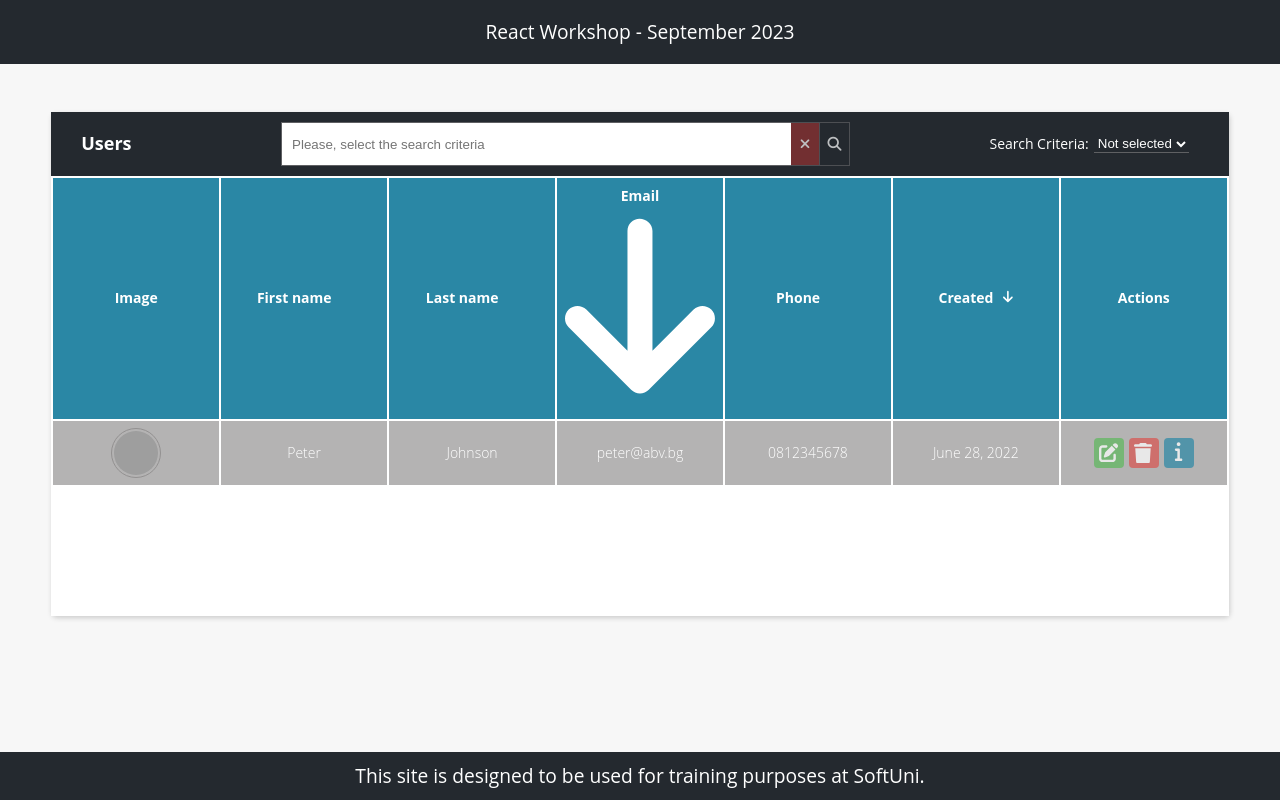
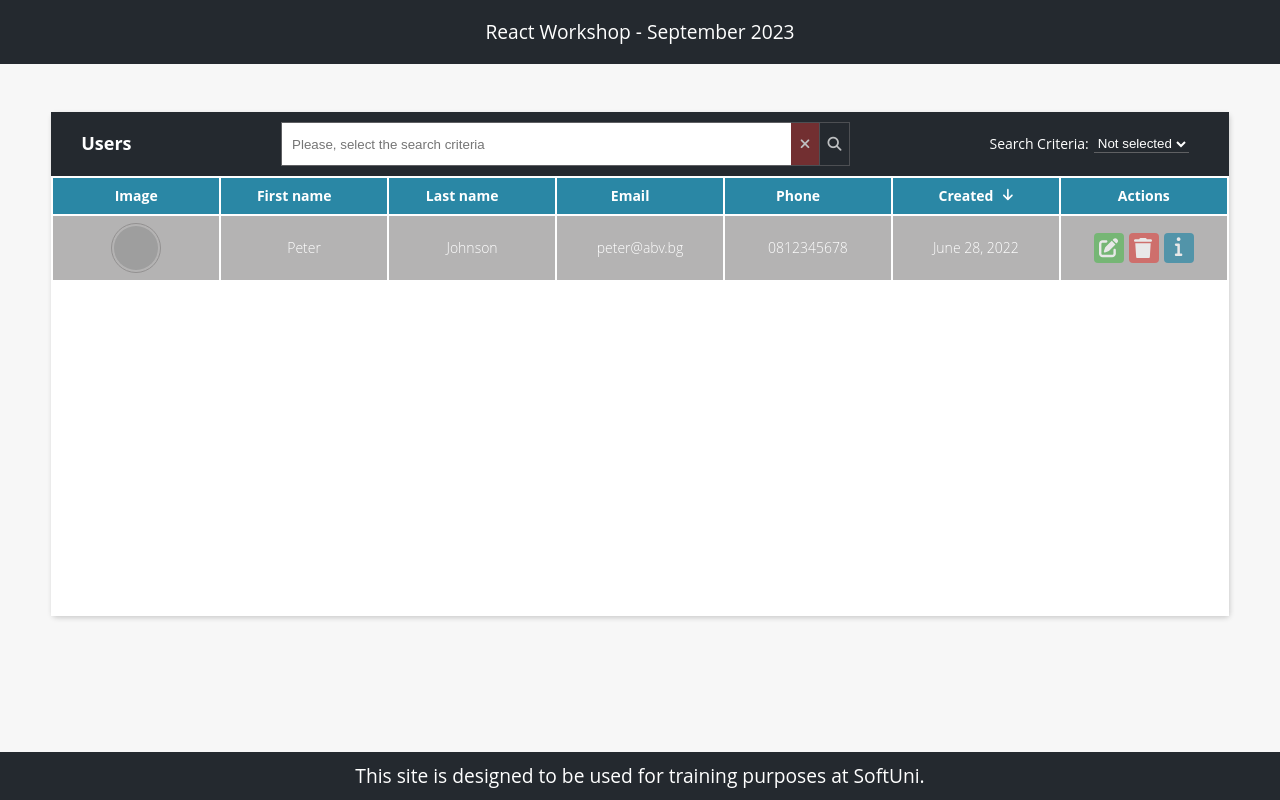
Before and after one commit to markov98/user-list, a React (Vite) app in the folder client/: page / in a window 1280 px wide. Built offline with nearby package versions, Linux system fonts and the light colour scheme; grey boxes are pictures that could not be loaded.

Commit message:
fixed issue with classes

```diff
--- a/client/src/components/UserListTable.jsx
+++ b/client/src/components/UserListTable.jsx
@@ -27,7 +27,7 @@ export default function UserListTable() {
                         </th>
                         <th>
                             Email<svg aria-hidden="true" focusable="false" data-prefix="fas" data-icon="arrow-down"
-                                className="svg-inline--fa fa-arrow-down Table_icon__+HHgn" role="img" xmlns="http://www.w3.org/2000/svg"
+                                className="icon svg-inline--fa fa-arrow-down Table_icon__+HHgn" role="img" xmlns="http://www.w3.org/2000/svg"
                                 viewBox="0 0 384 512">
                                 <path fill="currentColor"
                                     d="M374.6 310.6l-160 160C208.4 476.9 200.2 480 192 480s-16.38-3.125-22.62-9.375l-160-160c-12.5-12.5-12.5-32.75 0-45.25s32.75-12.5 45.25 0L160 370.8V64c0-17.69 14.33-31.1 31.1-31.1S224 46.31 224 64v306.8l105.4-105.4c12.5-12.5 32.75-12.5 45.25 0S387.1 298.1 374.6 310.6z">
```
